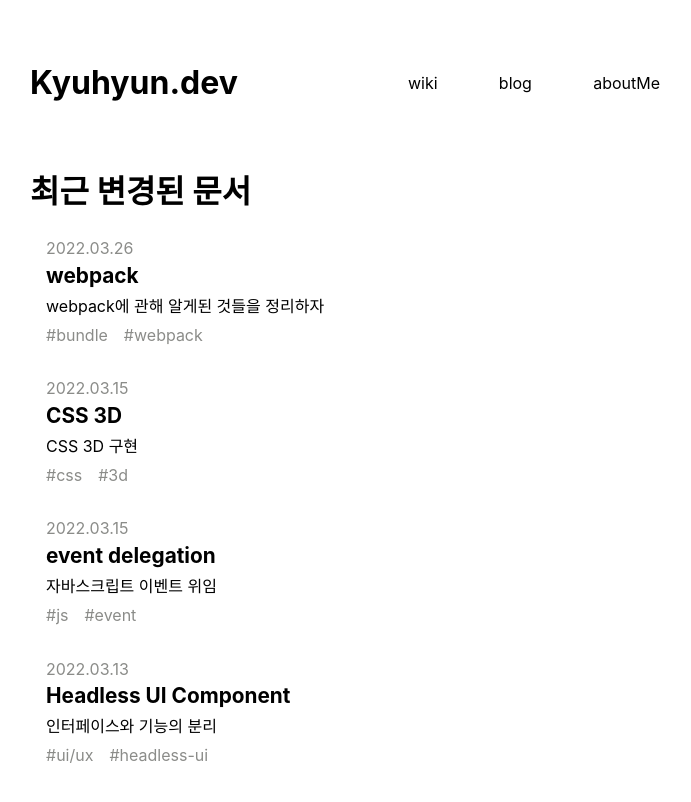
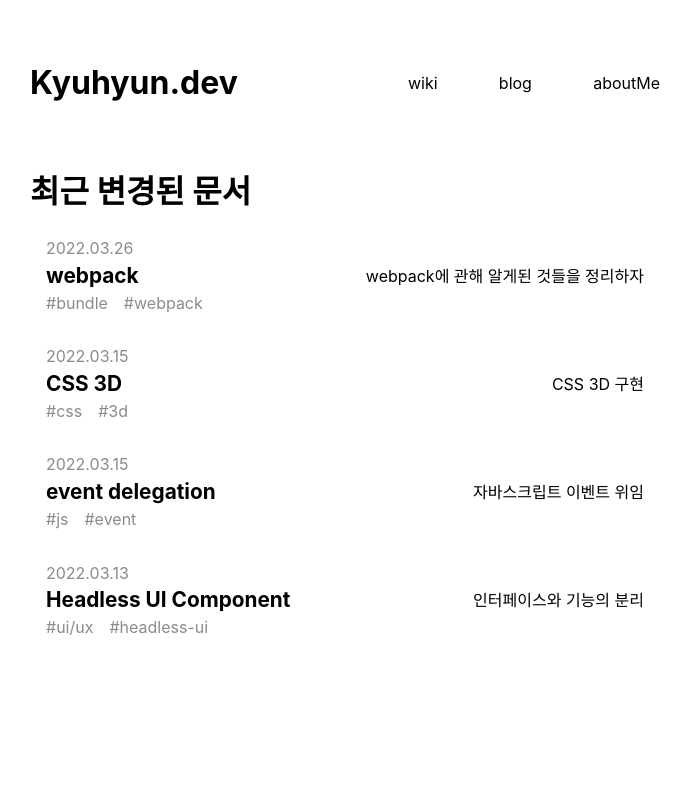
Before and after one commit to kyuhyunhan/kyuhyun.dev, a Next.js app: page /wiki in a window 1280 px wide. Shown: the top 802 px of the page, without its empty margins (295-986 px from the left). Built offline with nearby package versions, Linux system fonts and the light colour scheme.

Commit message:
[fix]위키 리스트 스타일링 수정

```diff
--- a/pages/wiki.tsx
+++ b/pages/wiki.tsx
@@ -22,8 +22,10 @@ const Wiki: NextPage<{
                 <p className="lastEditedDate">
                   {page.frontMatter.lastEditedOn}
                 </p>
-                <p className="title">{page.frontMatter.title}</p>
-                <p className="subTitle">{page.frontMatter.subTitle}</p>
+                <div className="titles">
+                  <p className="title">{page.frontMatter.title}</p>
+                  <p className="subTitle">{page.frontMatter.subTitle}</p>
+                </div>
 
                 <p className="tags">
                   {page.frontMatter.tags.map((tag: string, j: number) => {
@@ -46,15 +48,6 @@ const Wiki: NextPage<{
 export default Wiki;
 
 export const getStaticProps = async () => {
-  /*
-      import { DateTime } from 'luxon'
-    const postDataSortByDate = posts.sort((a, b) => {
-    const beforeDate = DateTime.fromFormat(a.frontmatter.date, 'M/d/yyyy')
-    const afterDate = DateTime.fromFormat(b.frontmatter.date, 'M/d/yyyy')
-    return afterDate - beforeDate
-  })
-
-    */
   const rootFiles = fs
     .readdirSync(path.join('contents/wiki'))
     .filter((fileName) => {
@@ -142,19 +135,27 @@ const StyledWiki = styled.ul`
     margin: 0;
     color: ${THEME.COLOR.gray.dark};
   }
+  & .titles {
+    display: flex;
+    width: 100%;
+  }
   & .title {
-    margin: 0.3rem 0;
+    margin: 0.3rem auto 0.3rem 0;
     font-size: 1.3rem;
     font-weight: bold;
   }
   & .subTitle {
-    margin: 0;
+    margin: 0.3rem 0;
+    width: 50%;
     color: #000;
+    text-align: right;
+    overflow: hidden;
+    text-overflow: ellipsis;
+    white-space: nowrap;
   }
 
   & .tags {
     margin: 0;
-    margin-top: 0.5rem;
     color: ${THEME.COLOR.gray.dark};
     & .tag {
       margin-right: 1rem;
```
Also changed, not shown: 1 other file (tests, documents, lock files or other folders).
